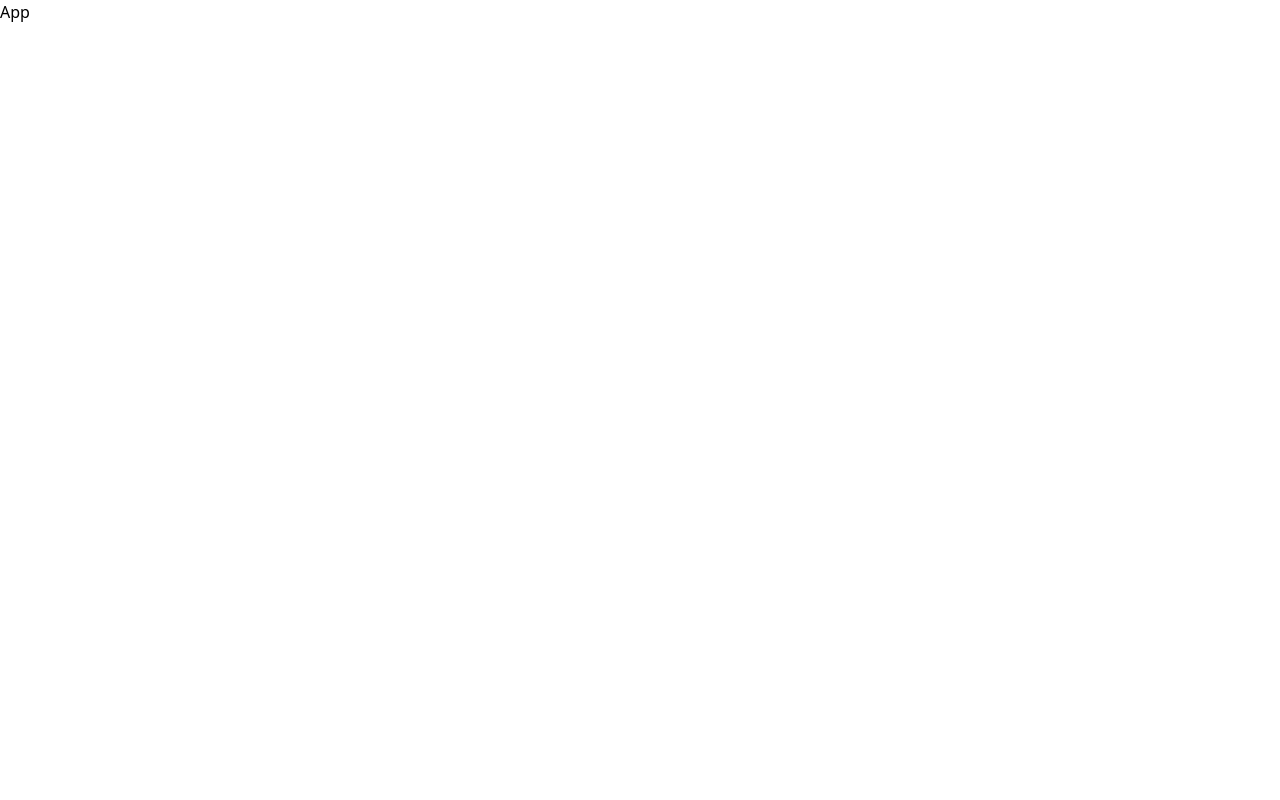
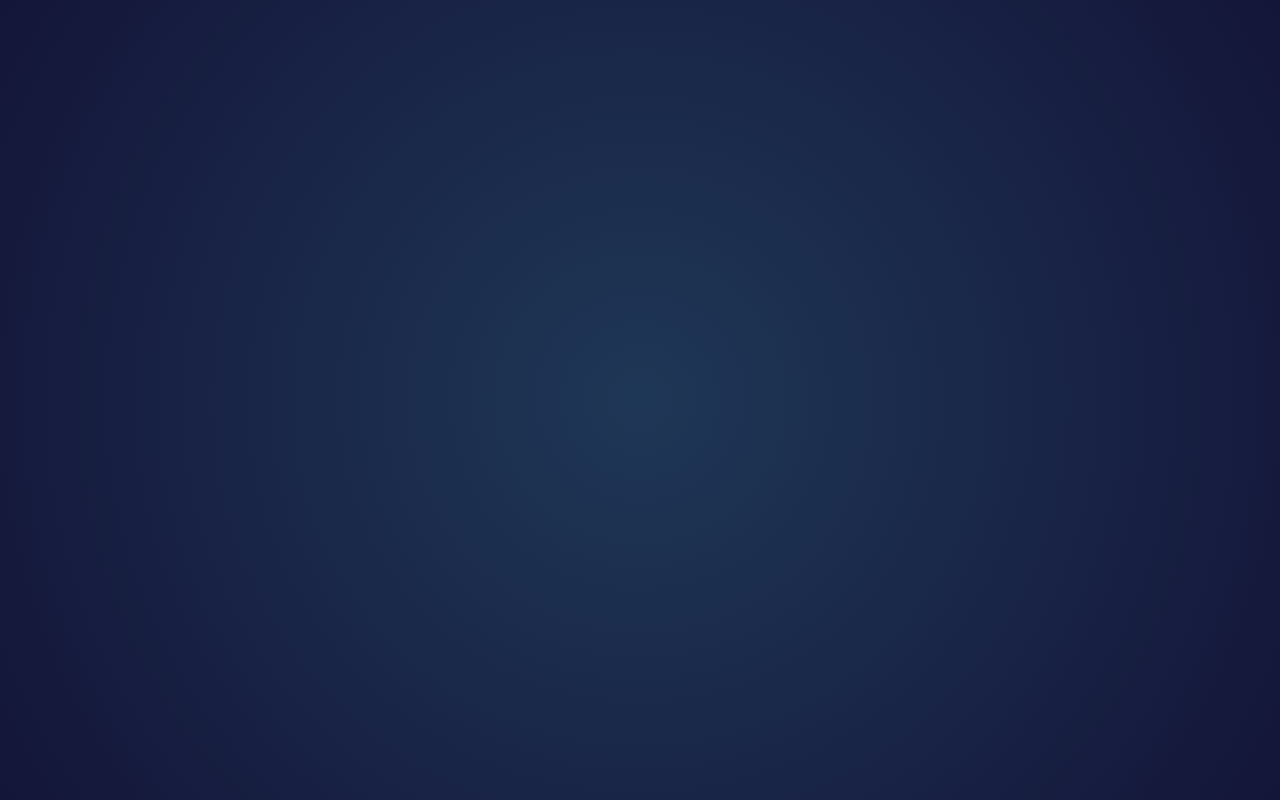
Before and after one commit to wolterGray/RPSGame, a React (Vite) app: page / in a window 1280 px wide. Built offline with nearby package versions, Linux system fonts and the light colour scheme.

Commit message:
- Created the basic structure and layout of the App component
-Tailwind installed

```diff
--- a/src/App.jsx
+++ b/src/App.jsx
@@ -1,11 +1,16 @@
 import React from "react";
 
 function App() {
-  return(
-	<>
-	App
-	</>
-  )
+  const [startGame, setStartGame] = React.useState(false);
+
+  return (
+    <div
+      style={{
+        backgroundImage:
+          "radial-gradient(circle, hsl(214, 47%, 23%), hsl(237, 49%, 15%))",
+      }}
+      className="w-full uppercase font-semibold select-none  h-screen p-10 box-border text-textColor "></div>
+  );
 }
 
 export default App;
```
